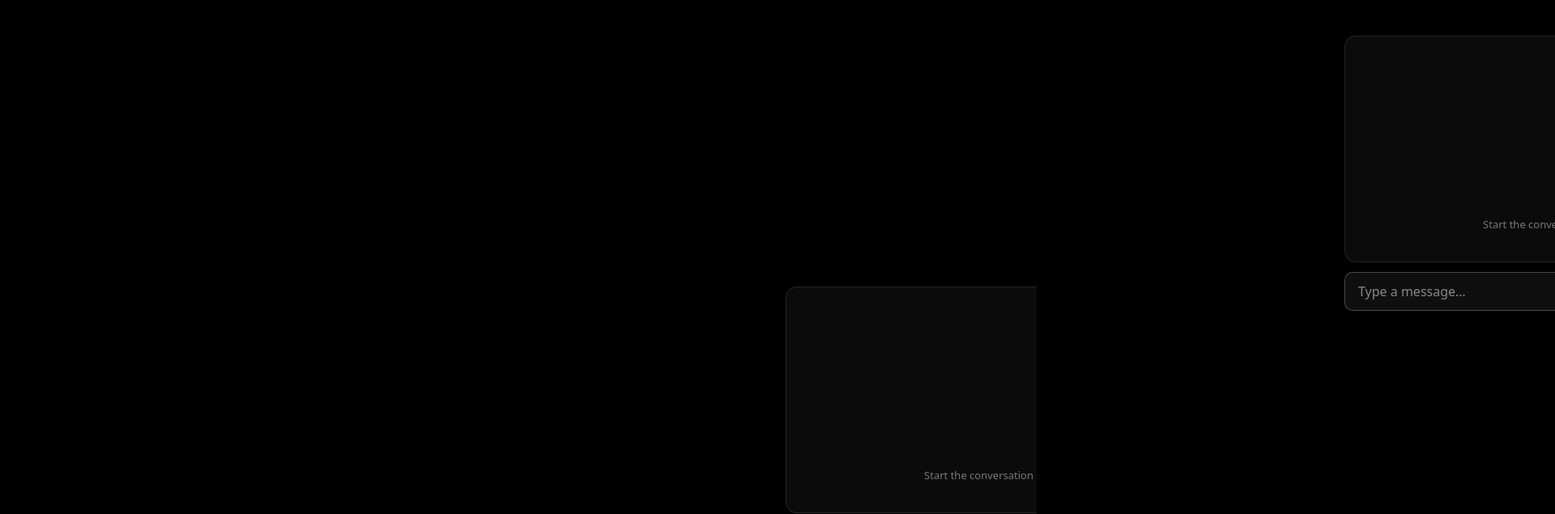
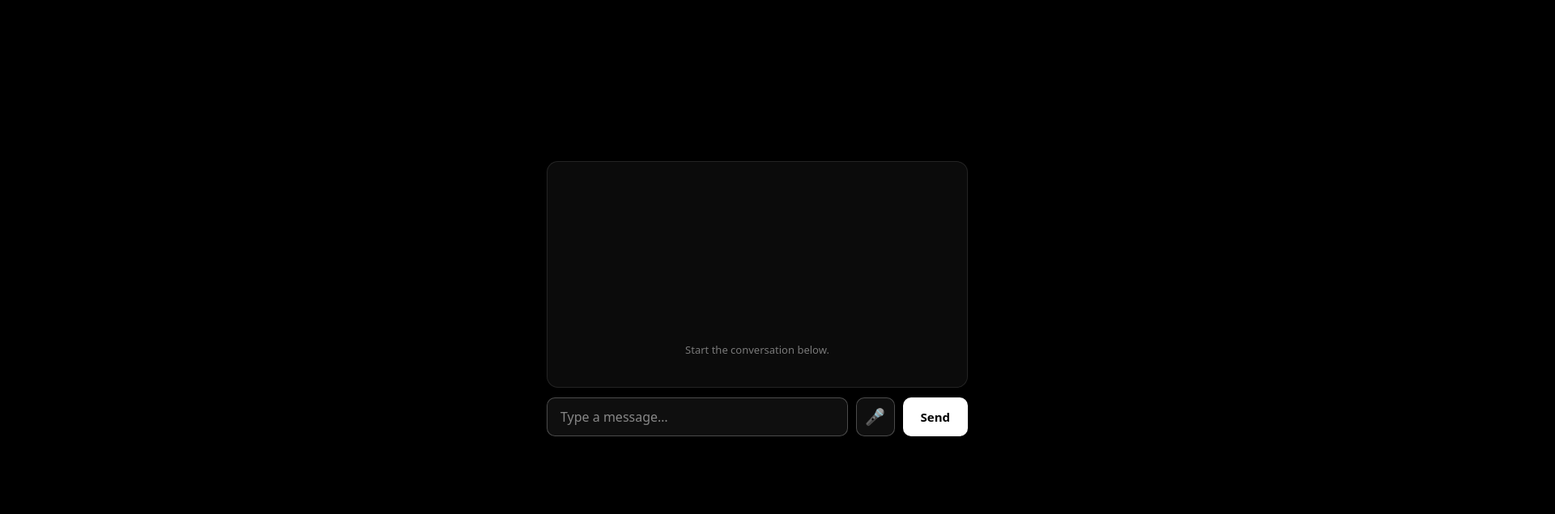
Before and after one commit to foxivil/dispelix-demo, a Next.js app: page / in a window 1280 px wide. Shown: the top 635 px of the page at 81% size, 1920 px wide, since content can reach past the window. Built offline with nearby package versions, Linux system fonts and the light colour scheme.

Commit message:
new iteration

```diff
--- a/app/components/Dock.tsx
+++ b/app/components/Dock.tsx
@@ -8,10 +8,9 @@ type DockProps = {
   active: boolean;
   containerLeft: number;
   containerWidth: number;
-  // Calibration offset applied so the dock travels with the rest of the app
-  // content after the user calibrates the screen position.
   offsetX?: number;
   offsetY?: number;
+  scale?: number;
   activeApp?: AppId | null;
   onOpen?: (id: AppId) => void;
 };
@@ -27,12 +26,14 @@ export default function Dock({
   containerWidth,
   offsetX = 0,
   offsetY = 0,
+  scale = 1,
   activeApp = null,
   onOpen,
 }: DockProps) {
   const {
     palette: { c },
   } = useTheme();
+
   const [hoveredId, setHoveredId] = useState<AppId | null>(null);
 
   return (
@@ -42,14 +43,21 @@ export default function Dock({
         position: "absolute",
         bottom: "16px",
         left: `${containerLeft + containerWidth / 2}px`,
-        // Order matters: the calibration offset is applied first so the
-        // reveal slide-in (translateY) and the centring half-shift still work
-        // independently of where the dock has been parked.
-        transform: `translate(${offsetX}px, ${offsetY}px) translateX(-50%) translateY(${active ? 0 : 30}px)`,
+        transform: `translate(${offsetX}px, ${offsetY}px) translateX(-50%) translateY(${
+          active ? 0 : 30
+        }px)`,
+        transformOrigin: "center bottom",
         opacity: active ? 1 : 0,
         transition:
           "transform 280ms cubic-bezier(0.22, 1, 0.36, 1), opacity 240ms ease",
         pointerEvents: active ? "auto" : "none",
+        zIndex: 20,
+      }}
+    >
+      <div
+        style={{
+          transform: `scale(${scale})`,
+          transformOrigin: "center bottom",
           display: "flex",
           alignItems: "flex-end",
           gap: `${ICON_GAP}px`,
@@ -59,15 +67,19 @@ export default function Dock({
           borderRadius: "22px",
           backdropFilter: "blur(20px) saturate(140%)",
           WebkitBackdropFilter: "blur(20px) saturate(140%)",
-        boxShadow: `0 12px 40px ${c("black", 0.45)}, inset 0 1px 0 ${c("white", 0.08)}`,
-        zIndex: 20,
+          boxShadow: `0 12px 40px ${c("black", 0.45)}, inset 0 1px 0 ${c(
+            "white",
+            0.08,
+          )}`,
           fontFamily:
             "ui-sans-serif, system-ui, -apple-system, Segoe UI, Roboto, sans-serif",
+          userSelect: "none",
         }}
       >
         {APPS.map((app) => {
           const isHovered = hoveredId === app.id;
           const isActive = activeApp === app.id;
+
           return (
             <button
               key={app.id}
@@ -75,8 +87,6 @@ export default function Dock({
               title={app.label}
               aria-label={app.label}
               aria-pressed={isActive}
-            // preventDefault on mousedown avoids stealing focus from the
-            // input field if the dock is opened over it.
               onMouseDown={(e) => e.preventDefault()}
               onClick={() => onOpen?.(app.id)}
               onMouseEnter={() => setHoveredId(app.id)}
@@ -95,9 +105,18 @@ export default function Dock({
                 borderRadius: "13px",
                 background:
                   isHovered || isActive
-                  ? `linear-gradient(180deg, ${c("white", 0.28)}, ${c("white", 0.1)})`
-                  : `linear-gradient(180deg, ${c("white", 0.18)}, ${c("white", 0.04)})`,
-              border: `1px solid ${c("white", isHovered || isActive ? 0.32 : 0.18)}`,
+                    ? `linear-gradient(180deg, ${c("white", 0.28)}, ${c(
+                        "white",
+                        0.1,
+                      )})`
+                    : `linear-gradient(180deg, ${c("white", 0.18)}, ${c(
+                        "white",
+                        0.04,
+                      )})`,
+                border: `1px solid ${c(
+                  "white",
+                  isHovered || isActive ? 0.32 : 0.18,
+                )}`,
                 color: c("white"),
                 cursor: "pointer",
                 transition: "background 140ms ease, border-color 140ms ease",
@@ -108,6 +127,7 @@ export default function Dock({
               }}
             >
               <span aria-hidden>{app.emoji}</span>
+
               {isActive && (
                 <span
                   aria-hidden
@@ -128,5 +148,6 @@ export default function Dock({
           );
         })}
       </div>
+    </div>
   );
 }
--- a/app/components/Stage.tsx
+++ b/app/components/Stage.tsx
@@ -1,6 +1,6 @@
 "use client";
 
-import { useEffect, useMemo, useRef, useState } from "react";
+import { useEffect, useMemo, useRef, useState, type ReactNode } from "react";
 import { renderApp, type AppContext, type AppId } from "../apps/registry";
 import {
   type ChatMessage,
@@ -34,6 +34,10 @@ const COLUMN_WIDTH = 1280;
 const COLUMN_HEIGHT = 720;
 const CENTER_X = COLUMN_WIDTH / 2;
 const CENTER_Y = COLUMN_HEIGHT / 2;
+
+// Main size controls.
+const UI_SCALE = 0.86;
+const DOCK_SCALE = 0.86;
 
 const DEFAULT_APP: AppId = "messages";
 
@@ -78,14 +82,27 @@ export default function Stage() {
   const [calibrating, setCalibrating] = useState(false);
   const [dockActive, setDockActive] = useState(false);
   const [activeApp, setActiveApp] = useState<AppId>(DEFAULT_APP);
-  // Calibrated centre of the left block; used as an offset on the left dock
-  // so the dock travels with the rest of the calibrated content. Defaults to
-  // the bottom-right corner so calibration starts there.
+
+  // Calibrated centre of the left block. The difference from the true centre
+  // is split between the two screens after calibration:
+  // left gets +half the measured difference, right gets -half.
   const [screenPos, setScreenPos] = useState<Position>(() =>
     defaultCalibrationPos(COLUMN_WIDTH, COLUMN_HEIGHT),
   );
-  const offsetX = screenPos.x - CENTER_X;
-  const offsetY = screenPos.y - CENTER_Y;
+
+  const calibrationDiffX = screenPos.x - CENTER_X;
+  const calibrationDiffY = screenPos.y - CENTER_Y;
+
+  const leftOffsetX = calibrationDiffX / 2;
+  const leftOffsetY = calibrationDiffY / 2;
+
+  const rightOffsetX = -calibrationDiffX / 2;
+  const rightOffsetY = -calibrationDiffY / 2;
+
+  const leftDisplayPos: Position = {
+    x: CENTER_X + leftOffsetX,
+    y: CENTER_Y + leftOffsetY,
+  };
 
   // Messenger-specific shared state — kept here because both the left and
   // right column render the same messenger instance.
@@ -805,6 +822,10 @@ export default function Stage() {
         height: "720px",
         display: "flex",
         backgroundColor: c("black"),
+        overflow: "hidden",
+        overscrollBehavior: "none",
+        userSelect: "none",
+        touchAction: "none",
       }}
     >
       {/* Each ScreenScope binds every useTheme() call inside it to that
@@ -816,6 +837,8 @@ export default function Stage() {
           width={COLUMN_WIDTH}
           height={COLUMN_HEIGHT}
           enabled={calibrating}
+          displayPosition={calibrating ? undefined : leftDisplayPos}
+          scale={calibrating ? 1 : UI_SCALE}
           onPositionChange={setScreenPos}
         >
           {calibrating ? <CalibrationMarker /> : appContent}
@@ -831,35 +854,101 @@ export default function Stage() {
           active={dockActive && !calibrating}
           containerLeft={0}
           containerWidth={COLUMN_WIDTH}
-          offsetX={offsetX}
-          offsetY={offsetY}
+          offsetX={leftOffsetX}
+          offsetY={leftOffsetY}
+          scale={DOCK_SCALE}
           activeApp={activeApp}
           onOpen={handleAppOpen}
         />
       </ScreenScope>
 
       <ScreenScope screen="right">
+        {calibrating ? (
           <div
             style={{
               width: `${COLUMN_WIDTH}px`,
               height: `${COLUMN_HEIGHT}px`,
               overflow: "hidden",
+              overscrollBehavior: "none",
               display: "flex",
               alignItems: "center",
               justifyContent: "center",
+              userSelect: "none",
+              touchAction: "none",
             }}
+            onWheel={(e) => e.preventDefault()}
           >
-          {calibrating ? <CalibrationMarker /> : appContent}
+            <CalibrationMarker />
           </div>
+        ) : (
+          <OffsetScreen
+            width={COLUMN_WIDTH}
+            height={COLUMN_HEIGHT}
+            offsetX={rightOffsetX}
+            offsetY={rightOffsetY}
+            scale={UI_SCALE}
+          >
+            {appContent}
+          </OffsetScreen>
+        )}
 
         <Dock
           active={dockActive && !calibrating}
           containerLeft={COLUMN_WIDTH}
           containerWidth={COLUMN_WIDTH}
+          offsetX={rightOffsetX}
+          offsetY={rightOffsetY}
+          scale={DOCK_SCALE}
           activeApp={activeApp}
           onOpen={handleAppOpen}
         />
       </ScreenScope>
+    </div>
+  );
+}
+
+function OffsetScreen({
+  width,
+  height,
+  offsetX,
+  offsetY,
+  scale = 1,
+  children,
+}: {
+  width: number;
+  height: number;
+  offsetX: number;
+  offsetY: number;
+  scale?: number;
+  children: ReactNode;
+}) {
+  return (
+    <div
+      style={{
+        width: `${width}px`,
+        height: `${height}px`,
+        overflow: "hidden",
+        overscrollBehavior: "none",
+        position: "relative",
+        touchAction: "none",
+        userSelect: "none",
+      }}
+      onWheel={(e) => e.preventDefault()}
+    >
+      <div
+        style={{
+          position: "absolute",
+          left: `${width / 2 + offsetX}px`,
+          top: `${height / 2 + offsetY}px`,
+          transform: `translate(-50%, -50%) scale(${scale})`,
+          transformOrigin: "center center",
+          transition:
+            "left 180ms cubic-bezier(0.22, 1, 0.36, 1), top 180ms cubic-bezier(0.22, 1, 0.36, 1)",
+          willChange: "left, top",
+        }}
+      >
+        {children}
+      </div>
     </div>
   );
 }
@@ -897,6 +986,7 @@ function CalibrationControls({
         width: "220px",
         height: "72px",
         boxSizing: "border-box",
+        userSelect: "none",
       }}
     >
       <CalibrateButton
--- a/app/globals.css
+++ b/app/globals.css
@@ -5,18 +5,50 @@ body {
   background: #000;
   margin: 0;
   padding: 0;
+  width: 100%;
+  height: 100%;
+  overflow: hidden;
+  overscroll-behavior: none;
+  user-select: none;
+  -webkit-user-select: none;
 }
 
-/* Hide scrollbars on every element while keeping scroll behaviour intact. */
+body {
+  position: fixed;
+  inset: 0;
+}
+
+/* Hide scrollbars on every element and prevent accidental selection. */
 * {
+  box-sizing: border-box;
   scrollbar-width: none;
   -ms-overflow-style: none;
+  user-select: none;
+  -webkit-user-select: none;
+  -webkit-touch-callout: none;
 }
 
 *::-webkit-scrollbar {
   width: 0;
   height: 0;
   display: none;
+}
+
+/* Prevent dragging images, links, and other browser-draggable content. */
+img,
+svg,
+a {
+  -webkit-user-drag: none;
+  user-drag: none;
+}
+
+/* Keep form controls from showing selectable text behaviour. */
+button,
+input,
+textarea,
+select {
+  user-select: none;
+  -webkit-user-select: none;
 }
 
 /* Chat typing indicator — three pulsing dots. */
```
Also changed, not shown: app/components/Block.tsx (+26 -8 lines). Lines whose indentation alone changed are shown as unchanged.
